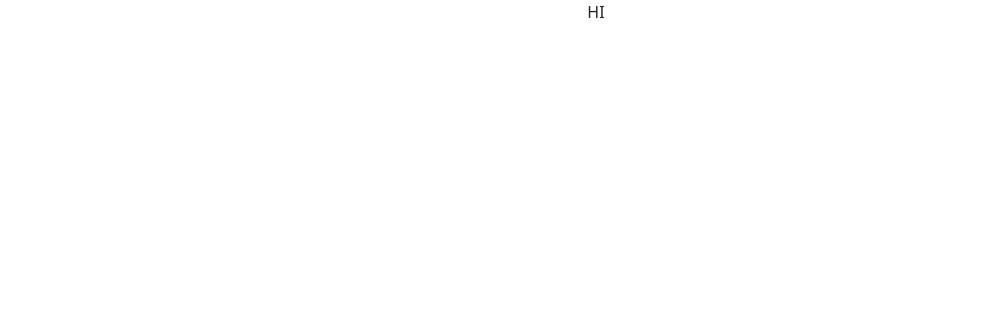
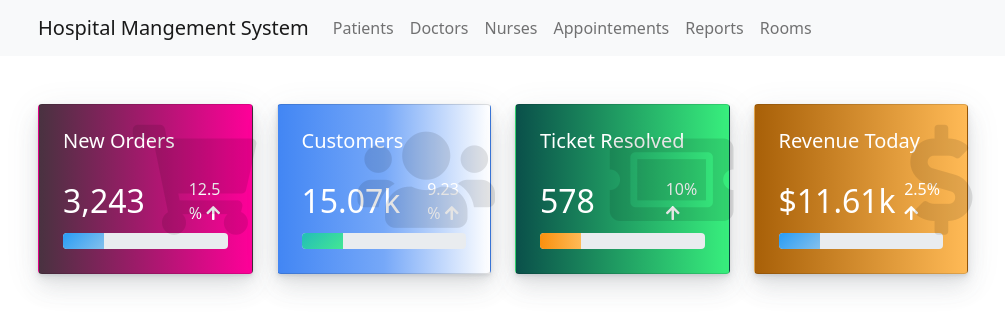
Before and after one commit to Dilshani98/HospitalMS, a React (Create React App) app: page / in a window 1280 px wide. Shown: the top 330 px of the page, without its empty margins (44-1049 px from the left). Built offline with nearby package versions, Linux system fonts and the light colour scheme.

Commit message:
getting changes

```diff
--- a/package.json
+++ b/package.json
@@ -10,6 +10,7 @@
     "firebase": "^9.5.0",
     "react": "^17.0.2",
     "react-dom": "^17.0.2",
+    "react-icons": "^4.3.1",
     "react-router-dom": "^6.0.2",
     "react-scripts": "4.0.3",
     "web-vitals": "^1.0.1"
--- a/public/index.html
+++ b/public/index.html
@@ -24,6 +24,9 @@
       work correctly both with client-side routing and a non-root public URL.
       Learn how to configure a non-root public URL by running `npm run build`.
     -->
+    <link rel="stylesheet" href="https://cdnjs.cloudflare.com/ajax/libs/font-awesome/5.12.1/css/all.min.css"
+      integrity="sha256-mmgLkCYLUQbXn0B1SRqzHar6dCnv9oZFPEC1g1cwlkk=" crossorigin="anonymous" />
+
     <title>React App</title>
   </head>
   <body>
--- a/src/App.js
+++ b/src/App.js
@@ -1,10 +1,22 @@
 
+import { BrowserRouter, Route, Routes, Switch } from 'react-router-dom';
 import './App.css';
+import NavBar from './Components/NavBarComponent/NavBar';
+import HomePage from './Containers/HomePage';
+
 
 function App() {
   return (
-    <div className="App">
-      <h>HI</h>
+    <div>
+      <BrowserRouter>
+        <NavBar />
+        <Routes>
+          <Route path="/" element={<HomePage />} />
+
+
+
+        </Routes>
+      </BrowserRouter>
     </div>
   );
 }
--- /dev/null
+++ b/src/Components/NavBarComponent/NavBar.js
@@ -0,0 +1,41 @@
+import React from 'react'
+
+const NavBar = () => {
+    return (
+
+        <nav class="navbar navbar-expand-lg navbar-light bg-light">
+            <div className="container">
+                <a class="navbar-brand" href="#">Hospital Mangement System</a>
+                <button class="navbar-toggler" type="button" data-toggle="collapse" data-target="#navbarNav" aria-controls="navbarNav" aria-expanded="false" aria-label="Toggle navigation">
+                    <span class="navbar-toggler-icon"></span>
+                </button>
+                <div class="collapse navbar-collapse" id="navbarNav">
+                    <ul class="navbar-nav">
+                        <li class="nav-item active">
+                            <a class="nav-link" href="#">Patients</a>
+                        </li>
+                        <li class="nav-item">
+                            <a class="nav-link" href="#">Doctors</a>
+                        </li>
+                        <li class="nav-item">
+                            <a class="nav-link" href="#">Nurses</a>
+                        </li>
+                        <li class="nav-item">
+                            <a class="nav-link" href="#">Appointements</a>
+                        </li>
+                        <li class="nav-item">
+                            <a class="nav-link" href="#">Reports</a>
+                        </li>
+                        <li class="nav-item">
+                            <a class="nav-link" href="#">Rooms</a>
+                        </li>
+
+                    </ul>
+                </div>
+            </div>
+        </nav>
+
+    )
+}
+
+export default NavBar
--- /dev/null
+++ b/src/Containers/HomePage.css
@@ -0,0 +1,69 @@
+.progress{
+    height: 8px;
+}
+.progress-bar{
+   width: 25%;
+}
+
+.card {
+    background-color: #fff;
+    border-radius: 10px;
+    border: none;
+    position: relative;
+    margin-bottom: 30px;
+    box-shadow: 0 0.46875rem 2.1875rem rgba(90,97,105,0.1), 0 0.9375rem 1.40625rem rgba(90,97,105,0.1), 0 0.25rem 0.53125rem rgba(90,97,105,0.12), 0 0.125rem 0.1875rem rgba(90,97,105,0.1);
+}
+.l-bg-cherry {
+    background: linear-gradient(to right, #493240, #f09) !important;
+    color: #fff;
+}
+
+.l-bg-blue-dark {
+    background: linear-gradient(to right, #4286f4, #76a8f8,#ffffff) !important;
+    color: #fff;
+}
+
+.l-bg-green-dark {
+    background: linear-gradient(to right, #0a504a, #38ef7d) !important;
+    color: #fff;
+}
+
+.l-bg-orange-dark {
+    background: linear-gradient(to right, #a86008, #ffba56) !important;
+    color: #fff;
+}
+
+.card .card-statistic-3 .card-icon-large .fas, .card .card-statistic-3 .card-icon-large .far, .card .card-statistic-3 .card-icon-large .fab, .card .card-statistic-3 .card-icon-large .fal {
+    font-size: 110px;
+}
+
+.card .card-statistic-3 .card-icon {
+    text-align: center;
+    line-height: 50px;
+    margin-left: 15px;
+    color: #000;
+    position: absolute;
+    right: -5px;
+    top: 20px;
+    opacity: 0.1;
+}
+
+.l-bg-cyan {
+    background: linear-gradient(135deg, #289cf5, #84c0ec) !important;
+    color: #fff;
+}
+
+.l-bg-green {
+    background: linear-gradient(135deg, #23bdb8 0%, #43e794 100%) !important;
+    color: #fff;
+}
+
+.l-bg-orange {
+    background: linear-gradient(to right, #f9900e, #ffba56) !important;
+    color: #fff;
+}
+
+.l-bg-cyan {
+    background: linear-gradient(135deg, #289cf5, #84c0ec) !important;
+    color: #fff;
+}
--- /dev/null
+++ b/src/Containers/HomePage.js
@@ -0,0 +1,108 @@
+import React from 'react'
+import './HomePage.css'
+
+const HomePage = () => {
+    return (
+        <div className="container">
+
+            <div class="col-md-10 pt-5">
+                <div class="row ">
+                    <div class="col-xl-3 col-lg-6">
+                        <div class="card l-bg-cherry">
+                            <div class="card-statistic-3 p-4">
+                                <div class="card-icon card-icon-large"><i class="fas fa-shopping-cart"></i></div>
+                                <div class="mb-4">
+                                    <h5 class="card-title mb-0">New Orders</h5>
+                                </div>
+                                <div class="row align-items-center mb-2 d-flex">
+                                    <div class="col-8">
+                                        <h2 class="d-flex align-items-center mb-0">
+                                            3,243
+                                        </h2>
+                                    </div>
+                                    <div class="col-4 text-right">
+                                        <span>12.5% <i class="fa fa-arrow-up"></i></span>
+                                    </div>
+                                </div>
+                                <div class="progress mt-1 " data-height="8" >
+                                    <div class="progress-bar l-bg-cyan" role="progressbar" data-width="25%" aria-valuenow="25" aria-valuemin="0" aria-valuemax="100" ></div>
+                                </div>
+                            </div>
+                        </div>
+                    </div>
+                    <div class="col-xl-3 col-lg-6">
+                        <div class="card l-bg-blue-dark">
+                            <div class="card-statistic-3 p-4">
+                                <div class="card-icon card-icon-large"><i class="fas fa-users"></i></div>
+                                <div class="mb-4">
+                                    <h5 class="card-title mb-0">Customers</h5>
+                                </div>
+                                <div class="row align-items-center mb-2 d-flex">
+                                    <div class="col-8">
+                                        <h2 class="d-flex align-items-center mb-0">
+                                            15.07k
+                                        </h2>
+                                    </div>
+                                    <div class="col-4 text-right">
+                                        <span>9.23% <i class="fa fa-arrow-up"></i></span>
+                                    </div>
+                                </div>
+                                <div class="progress mt-1 " data-height="8" >
+                                    <div class="progress-bar l-bg-green" role="progressbar" data-width="25%" aria-valuenow="25" aria-valuemin="0" aria-valuemax="100" ></div>
+                                </div>
+                            </div>
+                        </div>
+                    </div>
+                    <div class="col-xl-3 col-lg-6">
+                        <div class="card l-bg-green-dark">
+                            <div class="card-statistic-3 p-4">
+                                <div class="card-icon card-icon-large"><i class="fas fa-ticket-alt"></i></div>
+                                <div class="mb-4">
+                                    <h5 class="card-title mb-0">Ticket Resolved</h5>
+                                </div>
+                                <div class="row align-items-center mb-2 d-flex">
+                                    <div class="col-8">
+                                        <h2 class="d-flex align-items-center mb-0">
+                                            578
+                                        </h2>
+                                    </div>
+                                    <div class="col-4 text-right">
+                                        <span>10% <i class="fa fa-arrow-up"></i></span>
+                                    </div>
+                                </div>
+                                <div class="progress mt-1 " data-height="8" >
+                                    <div class="progress-bar l-bg-orange" role="progressbar" data-width="25%" aria-valuenow="25" aria-valuemin="0" aria-valuemax="100" ></div>
+                                </div>
+                            </div>
+                        </div>
+                    </div>
+                    <div class="col-xl-3 col-lg-6">
+                        <div class="card l-bg-orange-dark">
+                            <div class="card-statistic-3 p-4">
+                                <div class="card-icon card-icon-large"><i class="fas fa-dollar-sign"></i></div>
+                                <div class="mb-4">
+                                    <h5 class="card-title mb-0">Revenue Today</h5>
+                                </div>
+                                <div class="row align-items-center mb-2 d-flex">
+                                    <div class="col-8">
+                                        <h2 class="d-flex align-items-center mb-0">
+                                            $11.61k
+                                        </h2>
+                                    </div>
+                                    <div class="col-4 text-right">
+                                        <span>2.5% <i class="fa fa-arrow-up"></i></span>
+                                    </div>
+                                </div>
+                                <div class="progress mt-1 " data-height="8" >
+                                    <div class="progress-bar l-bg-cyan" role="progressbar" data-width="25%" aria-valuenow="25" aria-valuemin="0" aria-valuemax="100" ></div>
+                                </div>
+                            </div>
+                        </div>
+                    </div>
+                </div>
+            </div>
+        </div>
+    )
+}
+
+export default HomePage
```
Also changed, not shown: 2 other files (tests, documents, lock files or other folders).
